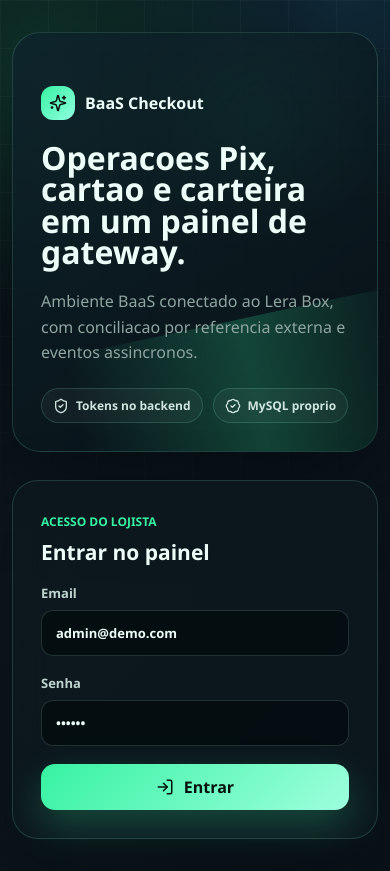
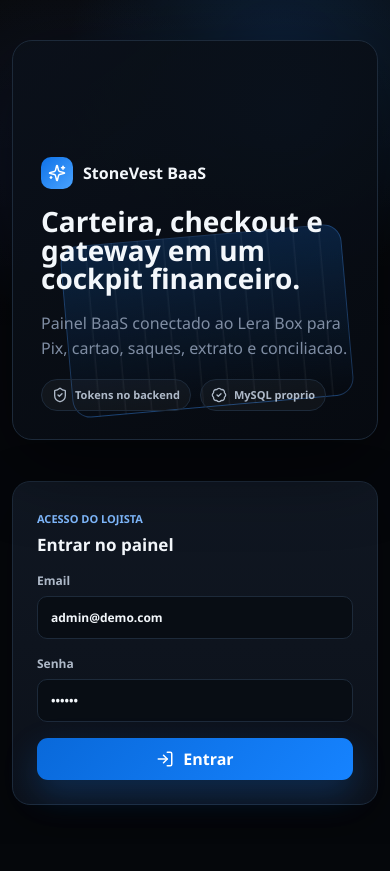
Before and after one commit to ThallysKauan/Desafio_Baas, a React (Vite) app in the folder frontend/: page / in a window 390 px wide. After the commit the page ends 844 px from the top, so only its background shows below. Built offline with nearby package versions, Linux system fonts and the light colour scheme.

Commit message:
Refina dashboard fintech

```diff
--- a/frontend/src/main.tsx
+++ b/frontend/src/main.tsx
@@ -4,6 +4,7 @@ import {
   Activity,
   ArrowRight,
   BadgeCheck,
+  BarChart3,
   Banknote,
   Copy,
   CreditCard,
@@ -186,10 +187,10 @@ function App() {
         <section className="auth-visual">
           <div className="brand-lockup">
             <span className="brand-mark"><Sparkles size={18} /></span>
-            <span>BaaS Checkout</span>
+            <span>StoneVest BaaS</span>
           </div>
-          <h1>Operacoes Pix, cartao e carteira em um painel de gateway.</h1>
-          <p>Ambiente BaaS conectado ao Lera Box, com conciliacao por referencia externa e eventos assincronos.</p>
+          <h1>Carteira, checkout e gateway em um cockpit financeiro.</h1>
+          <p>Painel BaaS conectado ao Lera Box para Pix, cartao, saques, extrato e conciliacao.</p>
           <div className="trust-row">
             <span><ShieldCheck size={16} /> Tokens no backend</span>
             <span><BadgeCheck size={16} /> MySQL proprio</span>
@@ -218,11 +219,11 @@ function App() {
       <aside className="sidebar">
         <div className="brand-lockup">
           <span className="brand-mark"><Sparkles size={18} /></span>
-          <span>BaaS Checkout</span>
+          <span>StoneVest BaaS</span>
         </div>
         <nav>
-          <a className="active"><Wallet size={18} /> Operacoes</a>
-          <a href="/docs"><Activity size={18} /> Swagger</a>
+          <a className="active"><Wallet size={18} /> Dashboard</a>
+          <a href="/docs"><Activity size={18} /> API Docs</a>
           <a><ShieldCheck size={18} /> Webhooks</a>
         </nav>
         <button className="quiet-action" onClick={logout}><LogOut size={17} /> Sair</button>
@@ -232,7 +233,7 @@ function App() {
         <header className="topbar">
           <div>
             <span className="eyebrow">Gateway Lera Box</span>
-            <h1>Painel financeiro do lojista</h1>
+            <h1>Welcome, Merchant</h1>
           </div>
           <button className="secondary-action" onClick={loadDashboard} disabled={loading}>
             {loading ? <Loader2 className="spin" size={18} /> : <RefreshCcw size={18} />}
@@ -246,6 +247,26 @@ function App() {
           <Metric icon={<Wallet size={22} />} label="Carteira" value={walletValue(wallet)} detail="Saldo do gateway" />
           <Metric icon={<LinkIcon size={22} />} label="Links" value={String(checkouts.length)} detail={`${pendingCount} pendentes`} />
           <Metric icon={<CreditCard size={22} />} label="Aprovados" value={String(approvedCount)} detail={`${transactions.length} transacoes`} />
+        </section>
+
+        <section className="performance-card">
+          <div className="history-head">
+            <div>
+              <span className="eyebrow">Portfolio performance</span>
+              <h2>Movimento operacional</h2>
+            </div>
+            <div className="range-tabs">
+              <span>1D</span>
+              <span>1W</span>
+              <span className="selected">1M</span>
+              <span>1Y</span>
+            </div>
+          </div>
+          <div className="chart-panel" aria-hidden="true">
+            <div className="chart-line"></div>
+            <div className="chart-glow"></div>
+            <span className="chart-tag"><BarChart3 size={14} /> Sync OK</span>
+          </div>
         </section>
 
         <section className="operations-grid">
--- a/frontend/src/styles.css
+++ b/frontend/src/styles.css
@@ -1,17 +1,21 @@
 :root {
   color-scheme: dark;
-  --bg: #071014;
-  --panel: rgba(13, 25, 31, 0.86);
-  --panel-strong: rgba(17, 33, 41, 0.94);
-  --line: rgba(142, 255, 214, 0.16);
-  --line-strong: rgba(142, 255, 214, 0.32);
-  --text: #edfdf7;
-  --muted: #8ea5a0;
-  --accent: #37f2a2;
-  --accent-strong: #12c984;
-  --danger: #ff6b7d;
-  --warning: #ffd166;
-  --radius: 18px;
+  --bg: #05070b;
+  --rail: #070a10;
+  --panel: #0c111a;
+  --panel-soft: #101722;
+  --panel-raised: #121b28;
+  --line: #1d2a3a;
+  --line-strong: #2c4058;
+  --text: #f3f7fb;
+  --muted: #7f8da3;
+  --muted-strong: #aeb9c8;
+  --accent: #1683ff;
+  --accent-soft: rgba(22, 131, 255, 0.14);
+  --success: #31d196;
+  --danger: #ff5b78;
+  --warning: #f7bf45;
+  --radius: 14px;
 }
 
 * {
@@ -21,11 +25,8 @@
 body {
   margin: 0;
   min-width: 320px;
-  font-family: "Segoe UI", "Aptos", ui-sans-serif, system-ui, -apple-system, sans-serif;
-  background:
-    radial-gradient(circle at 12% 8%, rgba(55, 242, 162, 0.16), transparent 28%),
-    radial-gradient(circle at 88% 0%, rgba(45, 156, 219, 0.16), transparent 24%),
-    linear-gradient(135deg, #071014 0%, #0b161c 42%, #091219 100%);
+  font-family: "Aptos", "Segoe UI", "SF Pro Display", ui-sans-serif, system-ui, sans-serif;
+  background: var(--bg);
   color: var(--text);
 }
 
@@ -34,11 +35,10 @@ body::before {
   position: fixed;
   inset: 0;
   pointer-events: none;
-  background-image:
-    linear-gradient(rgba(255, 255, 255, 0.035) 1px, transparent 1px),
-    linear-gradient(90deg, rgba(255, 255, 255, 0.035) 1px, transparent 1px);
-  background-size: 48px 48px;
-  mask-image: linear-gradient(to bottom, black, transparent 78%);
+  background:
+    radial-gradient(circle at 72% 8%, rgba(22, 131, 255, 0.18), transparent 26%),
+    radial-gradient(circle at 18% 18%, rgba(64, 106, 255, 0.1), transparent 22%),
+    linear-gradient(180deg, rgba(255, 255, 255, 0.025), transparent 42%);
 }
 
 button,
@@ -54,7 +54,7 @@ button {
 
 button:disabled {
   cursor: wait;
-  opacity: 0.68;
+  opacity: 0.62;
 }
 
 button:active {
@@ -63,20 +63,20 @@ button:active {
 
 label {
   display: grid;
-  gap: 8px;
-  color: #bfd3cf;
-  font-size: 13px;
-  font-weight: 800;
+  gap: 7px;
+  color: var(--muted-strong);
+  font-size: 12px;
+  font-weight: 700;
 }
 
 input,
 select,
 textarea {
   width: 100%;
-  border: 1px solid rgba(201, 255, 234, 0.15);
-  border-radius: 12px;
-  padding: 13px 14px;
-  background: rgba(3, 10, 13, 0.66);
+  border: 1px solid var(--line);
+  border-radius: 10px;
+  padding: 12px 13px;
+  background: #080d14;
   color: var(--text);
   outline: none;
   transition: border-color 160ms ease, box-shadow 160ms ease, background 160ms ease;
@@ -86,8 +86,8 @@ input:focus,
 select:focus,
 textarea:focus {
   border-color: var(--accent);
-  box-shadow: 0 0 0 4px rgba(55, 242, 162, 0.12);
-  background: rgba(4, 13, 17, 0.94);
+  box-shadow: 0 0 0 4px var(--accent-soft);
+  background: #0b121b;
 }
 
 h1,
@@ -97,55 +97,62 @@ p {
 }
 
 h1 {
-  font-size: clamp(32px, 5vw, 58px);
-  line-height: 0.98;
+  font-size: clamp(28px, 4.6vw, 46px);
+  line-height: 1.02;
+  font-weight: 760;
   letter-spacing: 0;
 }
 
 h2 {
-  font-size: 21px;
+  font-size: 17px;
+  font-weight: 760;
   letter-spacing: 0;
 }
 
 p {
   color: var(--muted);
-  line-height: 1.6;
+  line-height: 1.55;
 }
 
 .auth-shell {
   min-height: 100dvh;
   display: grid;
-  grid-template-columns: minmax(0, 1fr) minmax(360px, 460px);
-  gap: 28px;
+  grid-template-columns: minmax(0, 1fr) minmax(340px, 420px);
+  gap: 18px;
   align-items: center;
-  width: min(1180px, calc(100% - 36px));
+  width: min(1120px, calc(100% - 36px));
   margin: 0 auto;
-  padding: 32px 0;
+  padding: 28px 0;
 }
 
 .auth-visual {
   min-height: 560px;
   border: 1px solid var(--line);
-  border-radius: 28px;
-  padding: clamp(28px, 5vw, 58px);
+  border-radius: 20px;
+  padding: clamp(28px, 5vw, 54px);
   display: grid;
   align-content: end;
-  gap: 22px;
+  gap: 18px;
   position: relative;
   overflow: hidden;
   background:
-    linear-gradient(145deg, rgba(14, 35, 43, 0.88), rgba(7, 16, 20, 0.74)),
-    radial-gradient(circle at 68% 20%, rgba(55, 242, 162, 0.22), transparent 30%);
-  box-shadow: 0 30px 90px rgba(0, 0, 0, 0.36);
+    linear-gradient(145deg, rgba(11, 17, 26, 0.96), rgba(7, 11, 18, 0.92)),
+    radial-gradient(circle at 76% 18%, rgba(22, 131, 255, 0.26), transparent 30%);
+  box-shadow: 0 24px 80px rgba(0, 0, 0, 0.46);
 }
 
 .auth-visual::after {
   content: "";
   position: absolute;
-  inset: auto -20% -30% 20%;
-  height: 260px;
-  background: linear-gradient(90deg, transparent, rgba(55, 242, 162, 0.22), transparent);
-  transform: rotate(-12deg);
+  inset: auto 8% 8% auto;
+  width: 280px;
+  height: 170px;
+  border: 1px solid rgba(78, 153, 255, 0.28);
+  border-radius: 18px;
+  background:
+    linear-gradient(180deg, rgba(22, 131, 255, 0.18), transparent),
+    repeating-linear-gradient(90deg, transparent 0 24px, rgba(255, 255, 255, 0.05) 25px 26px);
+  transform: rotate(-5deg);
 }
 
 .auth-visual h1,
@@ -160,25 +167,25 @@ p {
 .operation-card,
 .history-card,
 .metric-card,
-.sidebar {
+.sidebar,
+.performance-card {
   border: 1px solid var(--line);
-  background: var(--panel);
-  box-shadow: 0 24px 70px rgba(0, 0, 0, 0.28);
-  backdrop-filter: blur(18px);
+  background: linear-gradient(180deg, var(--panel-soft), var(--panel));
+  box-shadow: 0 18px 52px rgba(0, 0, 0, 0.34);
 }
 
 .login-card {
-  border-radius: 26px;
-  padding: 28px;
+  border-radius: 18px;
+  padding: 24px;
   display: grid;
-  gap: 18px;
+  gap: 16px;
 }
 
 .brand-lockup {
   display: inline-flex;
   align-items: center;
   gap: 10px;
-  font-weight: 900;
+  font-weight: 800;
   color: var(--text);
 }
 
@@ -187,45 +194,46 @@ p {
 .metric-icon {
   display: inline-grid;
   place-items: center;
-  color: #06100d;
-  background: linear-gradient(135deg, var(--accent), #91ffe0);
+  color: white;
+  background: linear-gradient(135deg, #0e72e8, #4aa3ff);
 }
 
 .brand-mark {
-  width: 34px;
-  height: 34px;
-  border-radius: 12px;
+  width: 32px;
+  height: 32px;
+  border-radius: 10px;
 }
 
 .eyebrow {
   display: inline-flex;
-  color: var(--accent);
-  font-size: 12px;
-  font-weight: 900;
+  color: #80baff;
+  font-size: 11px;
+  font-weight: 800;
   letter-spacing: 0;
   text-transform: uppercase;
-  margin-bottom: 8px;
+  margin-bottom: 7px;
 }
 
 .trust-row {
   display: flex;
   flex-wrap: wrap;
-  gap: 10px;
+  gap: 9px;
 }
 
 .trust-row span,
 .pill,
 .method-badge,
-.status-badge {
+.status-badge,
+.range-tabs span {
   display: inline-flex;
   align-items: center;
   gap: 7px;
   border: 1px solid var(--line);
   border-radius: 999px;
-  padding: 8px 11px;
-  background: rgba(255, 255, 255, 0.04);
-  color: #cfe5df;
-  font-size: 12px;
+  padding: 7px 10px;
+  background: rgba(255, 255, 255, 0.035);
+  color: var(--muted-strong);
+  font-size: 11px;
   font-weight: 800;
 }
 
@@ -233,28 +241,28 @@ p {
 .secondary-action,
 .quiet-action,
 .icon-action {
-  min-height: 46px;
-  border-radius: 14px;
+  min-height: 42px;
+  border-radius: 11px;
   display: inline-flex;
   align-items: center;
   justify-content: center;
-  gap: 10px;
+  gap: 9px;
   cursor: pointer;
-  font-weight: 900;
-  transition: transform 160ms ease, filter 160ms ease, border-color 160ms ease;
+  font-weight: 800;
+  transition: transform 160ms ease, filter 160ms ease, border-color 160ms ease, background 160ms ease;
 }
 
 .primary-action {
-  color: #04110d;
-  background: linear-gradient(135deg, var(--accent), #9dffdd);
-  box-shadow: 0 16px 38px rgba(55, 242, 162, 0.24);
+  color: white;
+  background: linear-gradient(135deg, #0969da, var(--accent));
+  box-shadow: 0 14px 34px rgba(22, 131, 255, 0.24);
 }
 
 .secondary-action {
   color: var(--text);
-  background: rgba(255, 255, 255, 0.06);
+  background: #0b111a;
   border: 1px solid var(--line-strong);
-  padding: 0 16px;
+  padding: 0 14px;
 }
 
 .secondary-action.fill {
@@ -262,18 +270,18 @@ p {
 }
 
 .quiet-action {
-  color: #c8ded7;
+  color: var(--muted-strong);
   background: transparent;
-  border: 1px solid rgba(255, 255, 255, 0.08);
-  padding: 0 14px;
+  border: 1px solid var(--line);
+  padding: 0 13px;
 }
 
 .icon-action {
-  width: 38px;
-  min-height: 38px;
-  color: var(--accent);
-  background: rgba(55, 242, 162, 0.08);
-  border: 1px solid var(--line);
+  width: 36px;
+  min-height: 36px;
+  color: #8ec4ff;
+  background: var(--accent-soft);
+  border: 1px solid rgba(22, 131, 255, 0.25);
 }
 
 .primary-action:hover,
@@ -285,79 +293,85 @@ p {
 
 .message,
 .notice {
-  border: 1px solid rgba(55, 242, 162, 0.24);
-  border-radius: 14px;
-  padding: 13px 14px;
-  color: #dffdf2;
-  background: rgba(55, 242, 162, 0.08);
+  border: 1px solid rgba(22, 131, 255, 0.25);
+  border-radius: 12px;
+  padding: 12px 13px;
+  color: #d9eaff;
+  background: var(--accent-soft);
 }
 
 .dashboard-shell {
   min-height: 100dvh;
   display: grid;
-  grid-template-columns: 250px minmax(0, 1fr);
-  gap: 22px;
-  padding: 22px;
+  grid-template-columns: 236px minmax(0, 1fr);
+  gap: 16px;
+  padding: 16px;
 }
 
 .sidebar {
   position: sticky;
-  top: 22px;
-  height: calc(100dvh - 44px);
-  border-radius: 24px;
-  padding: 20px;
+  top: 16px;
+  height: calc(100dvh - 32px);
+  border-radius: 18px;
+  padding: 18px;
   display: grid;
   grid-template-rows: auto 1fr auto;
-  gap: 24px;
+  gap: 22px;
+  background: #070a10;
 }
 
 .sidebar nav {
   display: grid;
-  gap: 8px;
+  gap: 7px;
   align-content: start;
 }
 
 .sidebar a {
-  color: #9eb6b0;
+  color: #8b98aa;
   text-decoration: none;
   display: flex;
   align-items: center;
   gap: 10px;
-  padding: 12px;
-  border-radius: 14px;
-  font-weight: 800;
+  padding: 11px 12px;
+  border-radius: 10px;
+  font-weight: 700;
+  font-size: 13px;
 }
 
-.sidebar a.active,
-.sidebar a:hover {
+.sidebar a.active {
+  color: white;
+  background: linear-gradient(135deg, #0969da, var(--accent));
+}
+
+.sidebar a:hover:not(.active) {
   color: var(--text);
-  background: rgba(255, 255, 255, 0.06);
+  background: rgba(255, 255, 255, 0.055);
 }
 
 .workspace {
   display: grid;
-  gap: 18px;
+  gap: 14px;
   align-content: start;
 }
 
 .topbar {
-  min-height: 160px;
+  min-height: 128px;
   border: 1px solid var(--line);
-  border-radius: 28px;
-  padding: clamp(22px, 4vw, 34px);
+  border-radius: 18px;
+  padding: clamp(20px, 3vw, 28px);
   display: flex;
   justify-content: space-between;
   gap: 18px;
   align-items: end;
   background:
-    linear-gradient(135deg, rgba(18, 38, 47, 0.94), rgba(8, 19, 24, 0.76)),
-    radial-gradient(circle at 76% 24%, rgba(55, 242, 162, 0.16), transparent 28%);
+    linear-gradient(135deg, rgba(15, 22, 33, 0.96), rgba(9, 14, 22, 0.94)),
+    radial-gradient(circle at 76% 24%, rgba(22, 131, 255, 0.2), transparent 30%);
 }
 
 .metrics-grid,
 .operations-grid {
   display: grid;
-  gap: 16px;
+  gap: 14px;
 }
 
 .metrics-grid {
@@ -366,51 +380,119 @@ p {
 
 .metric-card {
   border-radius: var(--radius);
-  padding: 18px;
+  padding: 16px;
   display: grid;
-  gap: 8px;
+  gap: 7px;
 }
 
 .metric-icon,
 .icon-chip {
-  width: 40px;
-  height: 40px;
-  border-radius: 14px;
+  width: 36px;
+  height: 36px;
+  border-radius: 11px;
 }
 
 .metric-card span {
   color: var(--muted);
-  font-size: 12px;
-  font-weight: 900;
+  font-size: 11px;
+  font-weight: 800;
   text-transform: uppercase;
 }
 
 .metric-card strong {
-  font-size: clamp(24px, 3vw, 34px);
+  font-size: clamp(21px, 2.8vw, 30px);
   overflow-wrap: anywhere;
 }
 
 .metric-card small {
-  color: #7e9690;
+  color: #6f7d91;
   font-weight: 700;
 }
 
+.performance-card {
+  border-radius: var(--radius);
+  padding: 16px;
+  display: grid;
+  gap: 14px;
+}
+
+.range-tabs {
+  display: inline-flex;
+  gap: 6px;
+  align-items: center;
+}
+
+.range-tabs span {
+  padding: 6px 9px;
+}
+
+.range-tabs .selected {
+  color: white;
+  border-color: rgba(22, 131, 255, 0.4);
+  background: var(--accent);
+}
+
+.chart-panel {
+  position: relative;
+  height: 190px;
+  overflow: hidden;
+  border: 1px solid var(--line);
+  border-radius: 13px;
+  background:
+    linear-gradient(180deg, rgba(22, 131, 255, 0.05), rgba(22, 131, 255, 0.01)),
+    repeating-linear-gradient(0deg, transparent 0 37px, rgba(255, 255, 255, 0.035) 38px 39px),
+    repeating-linear-gradient(90deg, transparent 0 58px, rgba(255, 255, 255, 0.03) 59px 60px);
+}
+
+.chart-line {
+  position: absolute;
+  inset: 36px 18px 34px;
+  background:
+    linear-gradient(135deg, transparent 0 8%, #1683ff 9% 14%, transparent 15% 22%, #1683ff 23% 31%, transparent 32% 44%, #1683ff 45% 54%, transparent 55% 68%, #1683ff 69% 76%, transparent 77%),
+    linear-gradient(180deg, rgba(22, 131, 255, 0.28), transparent 65%);
+  clip-path: polygon(0 58%, 7% 48%, 14% 62%, 22% 44%, 31% 50%, 40% 34%, 50% 44%, 61% 29%, 70% 42%, 80% 36%, 90% 52%, 100% 45%, 100% 100%, 0 100%);
+  filter: drop-shadow(0 0 14px rgba(22, 131, 255, 0.38));
+}
+
+.chart-glow {
+  position: absolute;
+  inset: auto 0 0;
+  height: 52%;
+  background: linear-gradient(180deg, rgba(22, 131, 255, 0.22), transparent);
+}
+
+.chart-tag {
+  position: absolute;
+  top: 14px;
+  right: 14px;
+  display: inline-flex;
+  gap: 7px;
+  align-items: center;
+  color: #cfe5ff;
+  border: 1px solid rgba(22, 131, 255, 0.3);
+  background: rgba(8, 13, 20, 0.76);
+  border-radius: 999px;
+  padding: 7px 10px;
+  font-size: 11px;
+  font-weight: 800;
+}
+
 .operations-grid {
-  grid-template-columns: minmax(0, 1.35fr) minmax(320px, 0.65fr);
+  grid-template-columns: minmax(0, 1.25fr) minmax(300px, 0.75fr);
 }
 
 .operation-card,
 .history-card {
   border-radius: var(--radius);
-  padding: 20px;
+  padding: 18px;
   display: grid;
-  gap: 18px;
+  gap: 16px;
 }
 
 .main-operation {
   background:
-    linear-gradient(145deg, rgba(15, 32, 40, 0.96), rgba(9, 18, 24, 0.9)),
-    radial-gradient(circle at 90% 10%, rgba(55, 242, 162, 0.14), transparent 28%);
+    linear-gradient(145deg, rgba(15, 22, 33, 0.98), rgba(10, 15, 23, 0.96)),
+    radial-gradient(circle at 90% 10%, rgba(22, 131, 255, 0.11), transparent 30%);
 }
 
 .section-heading,
@@ -428,7 +510,7 @@ p {
 .form-grid {
   display: grid;
   grid-template-columns: repeat(2, minmax(0, 1fr));
-  gap: 14px;
+  gap: 12px;
 }
 
 .history-card {
@@ -437,18 +519,18 @@ p {
 
 .checkout-list {
   display: grid;
-  gap: 10px;
+  gap: 8px;
 }
 
 .checkout-row {
   display: grid;
-  grid-template-columns: minmax(220px, 1fr) 78px 120px 110px 42px;
-  gap: 12px;
+  grid-template-columns: minmax(220px, 1fr) 74px 120px 110px 38px;
+  gap: 10px;
   align-items: center;
-  border: 1px solid rgba(255, 255, 255, 0.07);
-  border-radius: 16px;
-  padding: 14px;
-  background: rgba(255, 255, 255, 0.035);
+  border: 1px solid var(--line);
+  border-radius: 13px;
+  padding: 12px;
+  background: rgba(255, 255, 255, 0.026);
 }
 
 .checkout-main {
@@ -458,13 +540,13 @@ p {
 
 .checkout-main span {
   color: var(--muted);
-  font-size: 12px;
+  font-size: 11px;
   overflow-wrap: anywhere;
 }
 
 .method-badge {
   justify-content: center;
-  color: #d6fff0;
+  color: #d8eaff;
 }
 
 .status-badge {
@@ -472,31 +554,31 @@ p {
 }
 
 .status-badge.approved {
-  color: var(--accent);
-  border-color: rgba(55, 242, 162, 0.36);
+  color: var(--success);
+  border-color: rgba(49, 209, 150, 0.3);
 }
 
 .status-badge.denied,
 .status-badge.cancelled {
   color: var(--danger);
-  border-color: rgba(255, 107, 125, 0.32);
+  border-color: rgba(255, 91, 120, 0.32);
 }
 
 .status-badge.expired {
   color: var(--warning);
-  border-color: rgba(255, 209, 102, 0.32);
+  border-color: rgba(247, 191, 69, 0.32);
 }
 
 .checkout-row img {
   grid-column: 1 / -1;
-  width: 180px;
-  border-radius: 14px;
+  width: 170px;
+  border-radius: 12px;
   background: white;
   padding: 8px;
 }
 
 .empty-state {
-  min-height: 210px;
+  min-height: 190px;
   border: 1px dashed var(--line-strong);
   border-radius: var(--radius);
   display: grid;
@@ -510,7 +592,7 @@ p {
 
 .empty-state strong {
   color: var(--text);
-  font-size: 18px;
+  font-size: 17px;
 }
 
 .spin {
@@ -542,7 +624,7 @@ p {
   }
 
   .dashboard-shell {
-    padding: 14px;
+    padding: 12px;
   }
 
   .sidebar {
@@ -566,7 +648,7 @@ p {
   }
 
   .auth-visual {
-    min-height: 420px;
+    min-height: 400px;
   }
 
   .form-grid,
```
